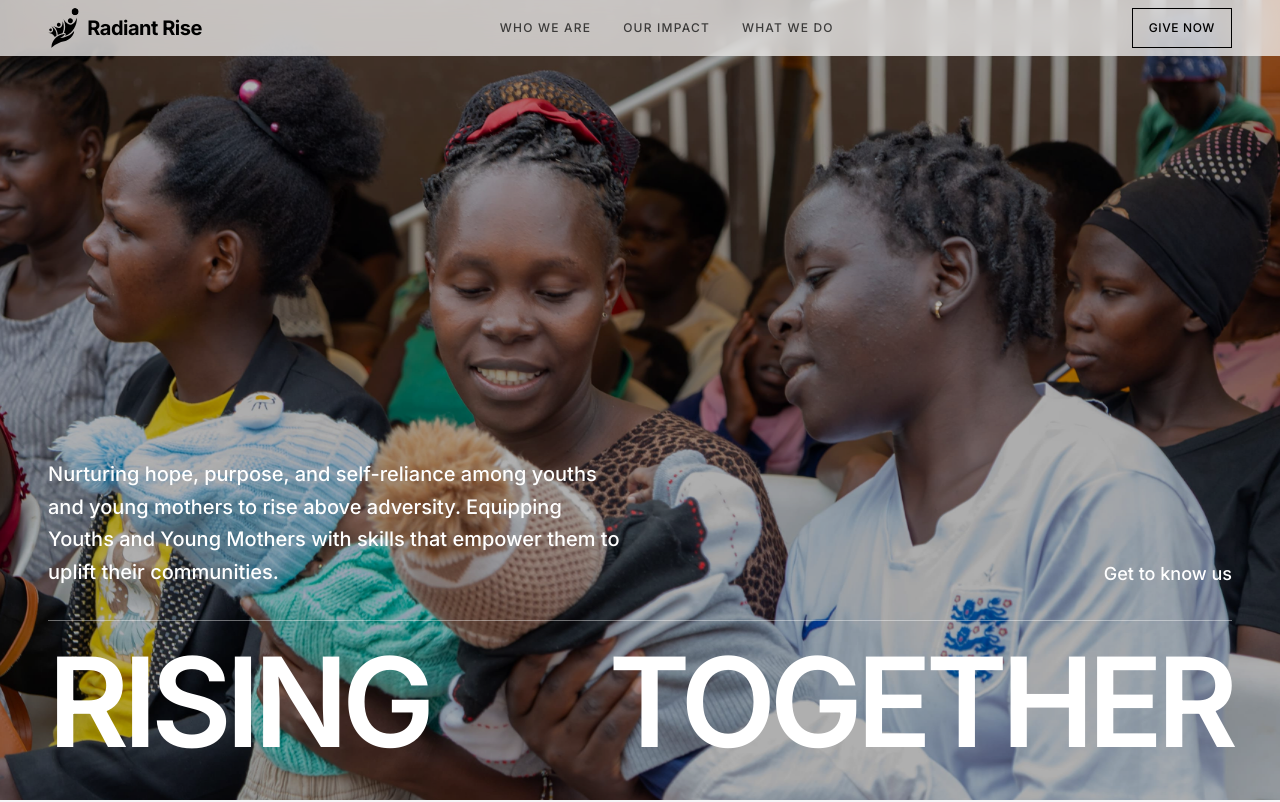
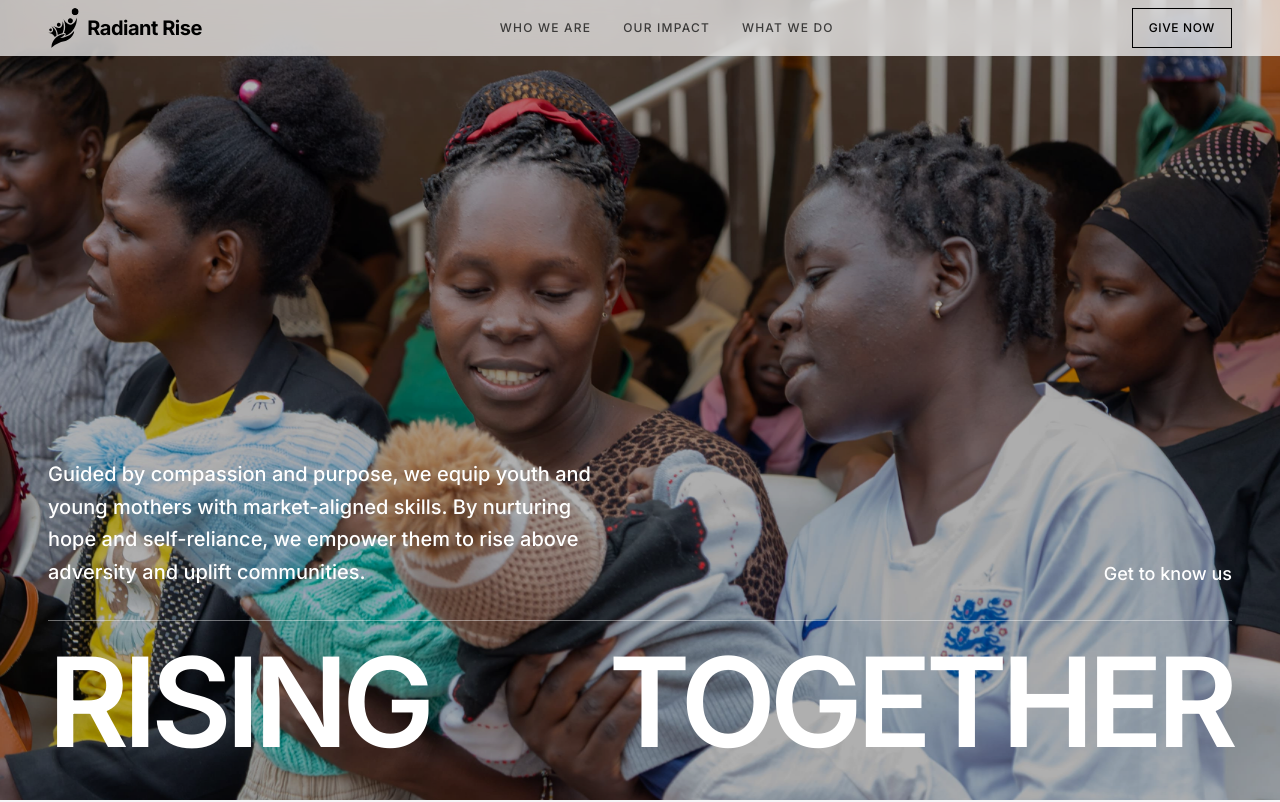
Before and after one commit to Radiant-Rise-Initiative/Radiant-Rise-Website, a Next.js app: page / in a window 1280 px wide. Shown: the top 802 px of the page. Built offline with nearby package versions, Linux system fonts and the light colour scheme.

Commit message:
0.8.0 - Swappable Hero Section Statements

```diff
--- a/components/layout/Hero.tsx
+++ b/components/layout/Hero.tsx
@@ -10,16 +10,25 @@ const images = [
     "/assets/images/hero_images/hero_05.jpg"
 ];
 
+const descriptions = [
+    "Driven by faith and radical inclusiveness, our indigenous organization empowers young mothers to unlock their full potential. Together, we are building intergenerational economic stability and stronger, self-reliant communities.",
+    "Guided by compassion and purpose, we equip youth and young mothers with market-aligned skills. By nurturing hope and self-reliance, we empower them to rise above adversity and uplift communities.",
+    "Replacing fragmented aid with a community-owned pathway, we seamlessly unite emotional recovery and economic activation. Together, we forge lasting household resilience and sustainable livelihoods for vulnerable young mothers.",
+    "Confronting the deep impacts of youth unemployment and early pregnancy, we coordinate trauma-informed healing with strategic vocational partnerships. We actively transition families from daily survival toward sustained, dignified stability."
+];
+
 export function Hero() {
     return (
         <HeroUI
             title="RISING TOGETHER"
-            description="Nurturing hope, purpose, and self-reliance among youths and young mothers to rise above adversity. Equipping Youths and Young Mothers with skills that empower them to uplift their communities."
+            description={descriptions}
             images={images}
             actionText="Get to know us"
             onActionClick={() => {
-                // Future action: scroll to about section or open modal
-                console.log("Get to know us clicked");
+                const section = document.getElementById("who-we-are");
+                if (section) {
+                    section.scrollIntoView({ behavior: "smooth" });
+                }
             }}
         />
     );
--- a/components/ui/Hero.tsx
+++ b/components/ui/Hero.tsx
@@ -8,7 +8,7 @@ import { cn } from "@/lib/utils";
 
 export interface HeroProps {
     title: string;
-    description: string;
+    description: string | string[];
     images: string[];
     actionText?: string;
     onActionClick?: () => void;
@@ -93,9 +93,26 @@ export function HeroUI({
                 <div className="@container max-w-[1280px] 2xl:max-w-[1440px] mx-auto w-full">
                     <div className="flex flex-col md:flex-row items-end justify-between gap-8 pb-8 border-b border-white/40">
                         <div className="max-w-xl">
-                            <p className="text-white text-lg md:text-xl font-medium leading-relaxed">
-                                {description}
-                            </p>
+                            <div className="relative min-h-[4.5rem]">
+                                {Array.isArray(description) ? (
+                                    <AnimatePresence mode="wait">
+                                        <motion.p
+                                            key={currentImageIndex % description.length}
+                                            initial={{ opacity: 0, y: 12 }}
+                                            animate={{ opacity: 1, y: 0 }}
+                                            exit={{ opacity: 0, y: -12 }}
+                                            transition={{ duration: 0.6, ease: [0.21, 0.47, 0.32, 0.98] }}
+                                            className="text-white text-lg md:text-xl font-medium leading-relaxed"
+                                        >
+                                            {description[currentImageIndex % description.length]}
+                                        </motion.p>
+                                    </AnimatePresence>
+                                ) : (
+                                    <p className="text-white text-lg md:text-xl font-medium leading-relaxed">
+                                        {description}
+                                    </p>
+                                )}
+                            </div>
                         </div>
 
                         {actionText && (
```
